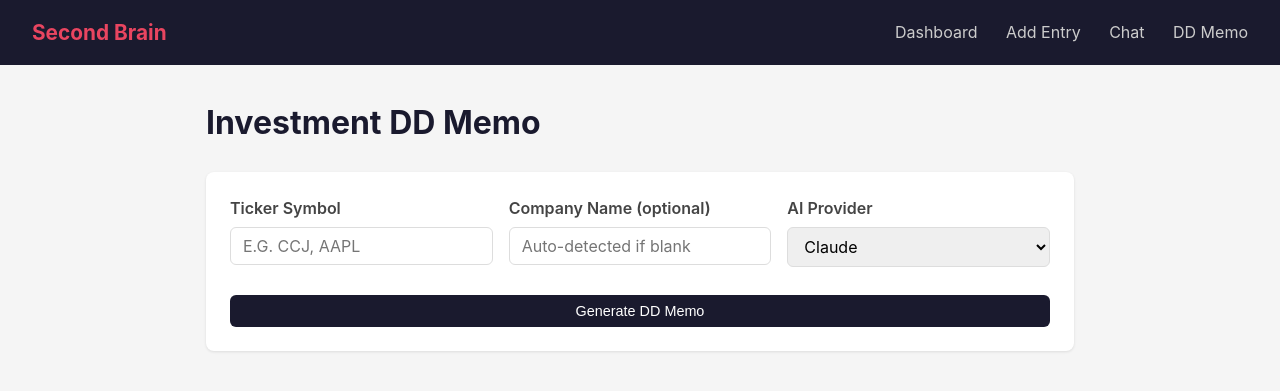
After one commit to thechargerR2/Second-Brain, a Flask app: page /dd-memo in a window 1280 px wide. The commit adds this page. Shown: the top 391 px of the page. Run offline with Flask 3, Linux system fonts and the light colour scheme.

Commit message:
Add investment DD memo generator feature
New /dd-memo route that generates comprehensive due diligence memos
using Claude or Gemini. Memos follow a structured equity research
format (exec summary, financials, valuation, risks, catalysts) and
are auto-saved as document entries in the Second Brain.

https://claude.ai/code/session_01QGkRX7HJoByMCnH5k3JjZA

```diff
--- a/ai_providers.py
+++ b/ai_providers.py
@@ -66,3 +66,76 @@ def summarize_with_gemini(text):
         "Summarize the following content concisely:\n\n" + text
     )
     return response.text
+
+
+DD_MEMO_PROMPT = """\
+You are a senior equity research analyst. Write a comprehensive investment due diligence memo on {ticker} ({company_name}).
+
+Use the following structure with markdown formatting:
+
+# Investment DD Memo: {ticker} ({company_name})
+
+## Executive Summary
+A 2-3 sentence investment thesis summary with a clear BUY / HOLD / SELL recommendation.
+
+## Company Overview
+- Business description, industry, headquarters, key segments
+- Market cap, stock price, exchange/ticker
+
+## Investment Thesis
+- 3-5 bullet points on why this is (or isn't) a compelling investment
+
+## Business Model & Competitive Position
+- Revenue streams and segments
+- Competitive advantages (moat)
+- Key customers, contracts, market share
+
+## Financial Analysis
+- Revenue, earnings, margins (recent trends)
+- Balance sheet strength (cash, debt)
+- Cash flow generation
+- Key financial ratios (P/E, P/S, EV/EBITDA)
+
+## Growth Drivers & Catalysts
+- Near-term catalysts (next 6-12 months)
+- Long-term secular tailwinds
+- Expansion plans, new markets, capacity growth
+
+## Risk Factors
+- Company-specific risks
+- Industry/macro risks
+- Regulatory, geopolitical, or ESG risks
+
+## Valuation
+- Current valuation vs. peers and historical range
+- Price target rationale
+- Analyst consensus
+
+## Conclusion & Recommendation
+- Final verdict with conviction level (High / Medium / Low)
+- Key metrics to monitor going forward
+
+---
+*Memo generated on {date}. This is for informational purposes only and does not constitute investment advice.*
+
+Be thorough, data-driven, and specific with numbers. Use the latest available information you have.
+"""
+
+
+def generate_dd_memo_claude(ticker, company_name, date):
+    client = _get_claude_client()
+    prompt = DD_MEMO_PROMPT.format(ticker=ticker, company_name=company_name, date=date)
+    message = client.messages.create(
+        model="claude-sonnet-4-5-20250929",
+        max_tokens=4096,
+        messages=[{"role": "user", "content": prompt}],
+    )
+    return message.content[0].text
+
+
+def generate_dd_memo_gemini(ticker, company_name, date):
+    _configure_gemini()
+    model = genai.GenerativeModel("gemini-2.0-flash")
+    prompt = DD_MEMO_PROMPT.format(ticker=ticker, company_name=company_name, date=date)
+    response = model.generate_content(prompt)
+    return response.text
--- a/app.py
+++ b/app.py
@@ -1,4 +1,5 @@
 import os
+from datetime import date
 from flask import Flask, render_template, request, redirect, url_for, flash
 from dotenv import load_dotenv
 from database import init_db, add_entry, get_all_entries, get_entry, delete_entry
@@ -7,6 +8,8 @@ from ai_providers import (
     chat_with_gemini,
     summarize_with_claude,
     summarize_with_gemini,
+    generate_dd_memo_claude,
+    generate_dd_memo_gemini,
 )
 from drive_sync import (
     sync_entry_to_drive,
@@ -134,5 +137,55 @@ def drive_setup():
     return redirect(url_for("index"))
 
 
+TICKER_NAMES = {
+    "CCJ": "Cameco Corporation",
+    "FNMA": "Federal National Mortgage Association",
+    "AAPL": "Apple Inc.",
+    "MSFT": "Microsoft Corporation",
+    "GOOGL": "Alphabet Inc.",
+    "AMZN": "Amazon.com Inc.",
+    "TSLA": "Tesla Inc.",
+    "NVDA": "NVIDIA Corporation",
+    "META": "Meta Platforms Inc.",
+}
+
+
+@app.route("/dd-memo", methods=["GET", "POST"])
+def dd_memo():
+    memo = None
+    ticker = ""
+    company_name = ""
+    provider = "claude"
+    if request.method == "POST":
+        ticker = request.form.get("ticker", "").strip().upper()
+        company_name = request.form.get("company_name", "").strip()
+        provider = request.form.get("provider", "claude")
+        if not ticker:
+            flash("Ticker is required.", "error")
+            return render_template("dd_memo.html")
+        if not company_name:
+            company_name = TICKER_NAMES.get(ticker, ticker)
+        today = date.today().strftime("%B %d, %Y")
+        try:
+            if provider == "gemini":
+                memo = generate_dd_memo_gemini(ticker, company_name, today)
+            else:
+                memo = generate_dd_memo_claude(ticker, company_name, today)
+            # Save memo as a document entry
+            entry_id = add_entry(
+                "document",
+                f"DD Memo: {ticker} ({company_name})",
+                memo,
+            )
+            sync_entry_to_drive(entry_id)
+            flash(f"DD Memo for {ticker} saved to your Second Brain.", "success")
+        except Exception as e:
+            flash(f"Error generating memo ({provider}): {e}", "error")
+    return render_template(
+        "dd_memo.html", memo=memo, ticker=ticker,
+        company_name=company_name, provider=provider,
+    )
+
+
 if __name__ == "__main__":
     app.run(debug=True, port=5001)
--- a/static/style.css
+++ b/static/style.css
@@ -302,3 +302,67 @@ textarea {
     margin-left: auto;
     cursor: default;
 }
+
+/* DD Memo */
+.dd-form {
+    background: #fff;
+    padding: 1.5rem;
+    border-radius: 8px;
+    box-shadow: 0 1px 3px rgba(0,0,0,0.1);
+    margin-bottom: 2rem;
+}
+
+.dd-form-row {
+    display: flex;
+    gap: 1rem;
+    margin-bottom: 0.5rem;
+}
+
+.dd-field {
+    flex: 1;
+}
+
+.dd-field label {
+    margin-top: 0;
+}
+
+.dd-form button {
+    margin-top: 1.25rem;
+    width: 100%;
+}
+
+.memo-output {
+    background: #fff;
+    border-radius: 8px;
+    box-shadow: 0 1px 3px rgba(0,0,0,0.1);
+    border-left: 4px solid #e94560;
+    padding: 2rem;
+    margin-top: 1.5rem;
+}
+
+.memo-header {
+    display: flex;
+    align-items: center;
+    gap: 1rem;
+    margin-bottom: 1.5rem;
+    padding-bottom: 1rem;
+    border-bottom: 2px solid #eee;
+}
+
+.memo-header h2 {
+    color: #1a1a2e;
+    margin: 0;
+}
+
+.memo-content {
+    white-space: pre-wrap;
+    color: #333;
+    line-height: 1.8;
+    font-size: 0.95rem;
+}
+
+@media (max-width: 600px) {
+    .dd-form-row {
+        flex-direction: column;
+    }
+}
--- a/templates/base.html
+++ b/templates/base.html
@@ -13,6 +13,7 @@
             <a href="{{ url_for('index') }}">Dashboard</a>
             <a href="{{ url_for('add') }}">Add Entry</a>
             <a href="{{ url_for('chat') }}">Chat</a>
+            <a href="{{ url_for('dd_memo') }}">DD Memo</a>
         </div>
     </nav>
     <main>
--- /dev/null
+++ b/templates/dd_memo.html
@@ -0,0 +1,37 @@
+{% extends "base.html" %}
+{% block content %}
+<h1>Investment DD Memo</h1>
+
+<form method="post" class="dd-form">
+    <div class="dd-form-row">
+        <div class="dd-field">
+            <label for="ticker">Ticker Symbol</label>
+            <input type="text" name="ticker" id="ticker" required placeholder="e.g. CCJ, AAPL"
+                   value="{{ ticker }}" style="text-transform: uppercase;">
+        </div>
+        <div class="dd-field">
+            <label for="company_name">Company Name (optional)</label>
+            <input type="text" name="company_name" id="company_name"
+                   placeholder="Auto-detected if blank" value="{{ company_name }}">
+        </div>
+        <div class="dd-field">
+            <label for="provider">AI Provider</label>
+            <select name="provider" id="provider">
+                <option value="claude" {% if provider == 'claude' %}selected{% endif %}>Claude</option>
+                <option value="gemini" {% if provider == 'gemini' %}selected{% endif %}>Gemini</option>
+            </select>
+        </div>
+    </div>
+    <button type="submit">Generate DD Memo</button>
+</form>
+
+{% if memo %}
+<div class="memo-output">
+    <div class="memo-header">
+        <h2>{{ ticker }} — {{ company_name }}</h2>
+        <span class="badge badge-document">DD MEMO</span>
+    </div>
+    <div class="memo-content">{{ memo }}</div>
+</div>
+{% endif %}
+{% endblock %}
```
